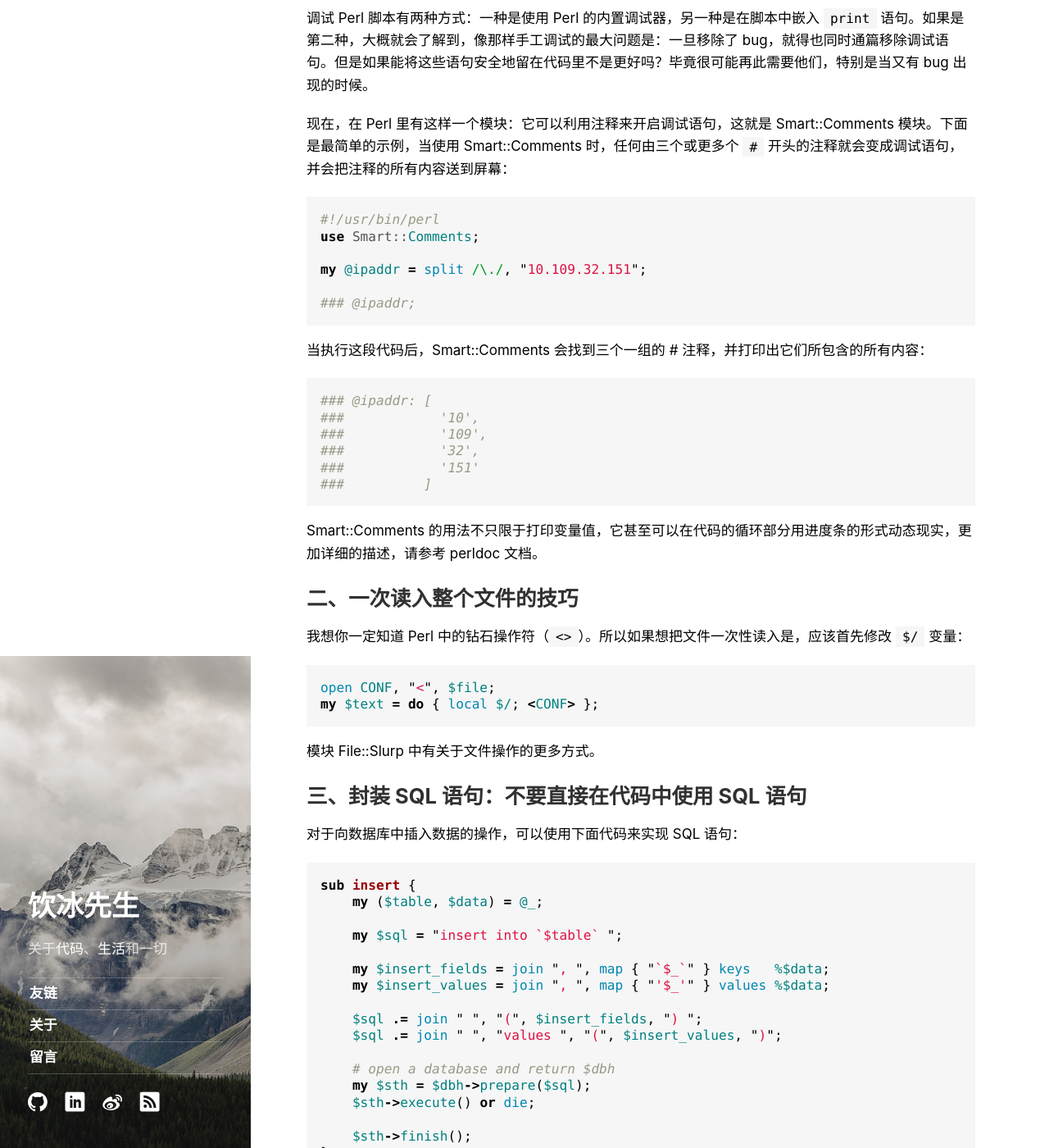
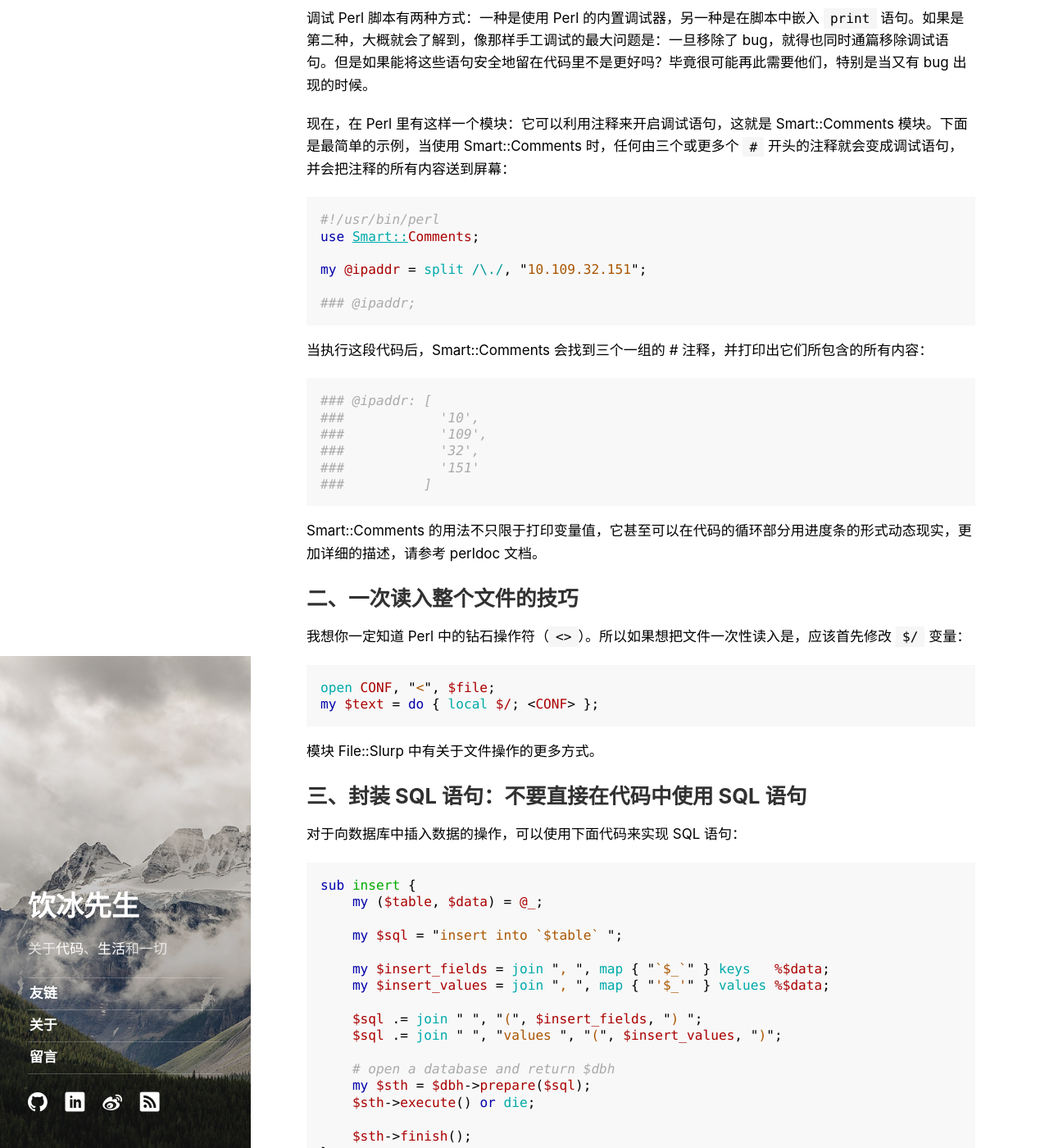
Before and after one commit to ybm/myanbin.github.io, a Jekyll site: the page built from _posts/2013-07-11-perl-programming-skills.md, in a window 1280 px wide and 1400 px high, scrolled down 379 px. Shown: the whole window at 82% size. Built offline with Jekyll 4.4.1, drawn with Linux system fonts in a browser that asks for light colours; comment, search, counter and statistics services are not loaded.

Commit message:
更新代码高亮的样式

```diff
--- a/public/css/highlight.scss
+++ b/public/css/highlight.scss
@@ -1,65 +1,57 @@
-.highlight  { background: #f6f6f6; }
-.highlight .c { color: #999988; font-style: italic } /* Comment */
-.highlight .err { color: #a61717; background-color: #e3d2d2 } /* Error */
-.highlight .k { font-weight: bold } /* Keyword */
-.highlight .o { font-weight: bold } /* Operator */
-.highlight .cm { color: #999988; font-style: italic } /* Comment.Multiline */
-.highlight .cp { color: #999999; font-weight: bold } /* Comment.Preproc */
-.highlight .c1 { color: #999988; font-style: italic } /* Comment.Single */
-.highlight .cs { color: #999999; font-weight: bold; font-style: italic } /* Comment.Special */
-.highlight .gd { color: #000000; background-color: #ffdddd } /* Generic.Deleted */
-.highlight .gd .x { color: #000000; background-color: #ffaaaa } /* Generic.Deleted.Specific */
+.highlight .c { color: #aaaaaa; font-style: italic } /* Comment */
+.highlight .err { color: #F00000; background-color: #F0A0A0 } /* Error */
+.highlight .k { color: #0000aa } /* Keyword */
+.highlight .cm { color: #aaaaaa; font-style: italic } /* Comment.Multiline */
+.highlight .cp { color: #4c8317 } /* Comment.Preproc */
+.highlight .c1 { color: #aaaaaa; font-style: italic } /* Comment.Single */
+.highlight .cs { color: #0000aa; font-style: italic } /* Comment.Special */
+.highlight .gd { color: #aa0000 } /* Generic.Deleted */
 .highlight .ge { font-style: italic } /* Generic.Emph */
 .highlight .gr { color: #aa0000 } /* Generic.Error */
-.highlight .gh { color: #999999 } /* Generic.Heading */
-.highlight .gi { color: #000000; background-color: #ddffdd } /* Generic.Inserted */
-.highlight .gi .x { color: #000000; background-color: #aaffaa } /* Generic.Inserted.Specific */
+.highlight .gh { color: #000080; font-weight: bold } /* Generic.Heading */
+.highlight .gi { color: #00aa00 } /* Generic.Inserted */
 .highlight .go { color: #888888 } /* Generic.Output */
 .highlight .gp { color: #555555 } /* Generic.Prompt */
 .highlight .gs { font-weight: bold } /* Generic.Strong */
-.highlight .gu { color: #aaaaaa } /* Generic.Subheading */
+.highlight .gu { color: #800080; font-weight: bold } /* Generic.Subheading */
 .highlight .gt { color: #aa0000 } /* Generic.Traceback */
-.highlight .kc { font-weight: bold } /* Keyword.Constant */
-.highlight .kd { font-weight: bold } /* Keyword.Declaration */
-.highlight .kp { font-weight: bold } /* Keyword.Pseudo */
-.highlight .kr { font-weight: bold } /* Keyword.Reserved */
-.highlight .kt { color: #445588; font-weight: bold } /* Keyword.Type */
+.highlight .kc { color: #0000aa } /* Keyword.Constant */
+.highlight .kd { color: #0000aa } /* Keyword.Declaration */
+.highlight .kn { color: #0000aa } /* Keyword.Namespace */
+.highlight .kp { color: #0000aa } /* Keyword.Pseudo */
+.highlight .kr { color: #0000aa } /* Keyword.Reserved */
+.highlight .kt { color: #00aaaa } /* Keyword.Type */
 .highlight .m { color: #009999 } /* Literal.Number */
-.highlight .s { color: #d14 } /* Literal.String */
-.highlight .na { color: #008080 } /* Name.Attribute */
-.highlight .nb { color: #0086B3 } /* Name.Builtin */
-.highlight .nc { color: #445588; font-weight: bold } /* Name.Class */
-.highlight .no { color: #008080 } /* Name.Constant */
-.highlight .ni { color: #800080 } /* Name.Entity */
-.highlight .ne { color: #990000; font-weight: bold } /* Name.Exception */
-.highlight .nf { color: #990000; font-weight: bold } /* Name.Function */
-.highlight .nn { color: #555555 } /* Name.Namespace */
-.highlight .nt { color: #000080 } /* Name.Tag */
-.highlight .nv { color: #008080 } /* Name.Variable */
-.highlight .ow { font-weight: bold } /* Operator.Word */
+.highlight .s { color: #aa5500 } /* Literal.String */
+.highlight .na { color: #1e90ff } /* Name.Attribute */
+.highlight .nb { color: #00aaaa } /* Name.Builtin */
+.highlight .nc { color: #00aa00; text-decoration: underline } /* Name.Class */
+.highlight .no { color: #aa0000 } /* Name.Constant */
+.highlight .nd { color: #888888 } /* Name.Decorator */
+.highlight .ni { color: #800000; font-weight: bold } /* Name.Entity */
+.highlight .nf { color: #00aa00 } /* Name.Function */
+.highlight .nn { color: #00aaaa; text-decoration: underline } /* Name.Namespace */
+.highlight .nt { color: #1e90ff; font-weight: bold } /* Name.Tag */
+.highlight .nv { color: #aa0000 } /* Name.Variable */
+.highlight .ow { color: #0000aa } /* Operator.Word */
 .highlight .w { color: #bbbbbb } /* Text.Whitespace */
 .highlight .mf { color: #009999 } /* Literal.Number.Float */
 .highlight .mh { color: #009999 } /* Literal.Number.Hex */
 .highlight .mi { color: #009999 } /* Literal.Number.Integer */
 .highlight .mo { color: #009999 } /* Literal.Number.Oct */
-.highlight .sb { color: #d14 } /* Literal.String.Backtick */
-.highlight .sc { color: #d14 } /* Literal.String.Char */
-.highlight .sd { color: #d14 } /* Literal.String.Doc */
-.highlight .s2 { color: #d14 } /* Literal.String.Double */
-.highlight .se { color: #d14 } /* Literal.String.Escape */
-.highlight .sh { color: #d14 } /* Literal.String.Heredoc */
-.highlight .si { color: #d14 } /* Literal.String.Interpol */
-.highlight .sx { color: #d14 } /* Literal.String.Other */
-.highlight .sr { color: #009926 } /* Literal.String.Regex */
-.highlight .s1 { color: #d14 } /* Literal.String.Single */
-.highlight .ss { color: #990073 } /* Literal.String.Symbol */
-.highlight .bp { color: #999999 } /* Name.Builtin.Pseudo */
-.highlight .vc { color: #008080 } /* Name.Variable.Class */
-.highlight .vg { color: #008080 } /* Name.Variable.Global */
-.highlight .vi { color: #008080 } /* Name.Variable.Instance */
+.highlight .sb { color: #aa5500 } /* Literal.String.Backtick */
+.highlight .sc { color: #aa5500 } /* Literal.String.Char */
+.highlight .sd { color: #aa5500 } /* Literal.String.Doc */
+.highlight .s2 { color: #aa5500 } /* Literal.String.Double */
+.highlight .se { color: #aa5500 } /* Literal.String.Escape */
+.highlight .sh { color: #aa5500 } /* Literal.String.Heredoc */
+.highlight .si { color: #aa5500 } /* Literal.String.Interpol */
+.highlight .sx { color: #aa5500 } /* Literal.String.Other */
+.highlight .sr { color: #009999 } /* Literal.String.Regex */
+.highlight .s1 { color: #aa5500 } /* Literal.String.Single */
+.highlight .ss { color: #0000aa } /* Literal.String.Symbol */
+.highlight .bp { color: #00aaaa } /* Name.Builtin.Pseudo */
+.highlight .vc { color: #aa0000 } /* Name.Variable.Class */
+.highlight .vg { color: #aa0000 } /* Name.Variable.Global */
+.highlight .vi { color: #aa0000 } /* Name.Variable.Instance */
 .highlight .il { color: #009999 } /* Literal.Number.Integer.Long */
-
-/* Make line numbers unselectable: excludes line numbers from copy-paste user ops */
-.highlight .lineno { user-select: none; }
-.lineno::-moz-selection { background-color: transparent; } /* Mozilla specific */
-.lineno::selection { background-color: transparent; } /* Other major browsers */
```
Also changed, not shown: _posts/2017-04-05-using-draftjs-to-build-a-modern-editor.md (+1 -1 lines).
